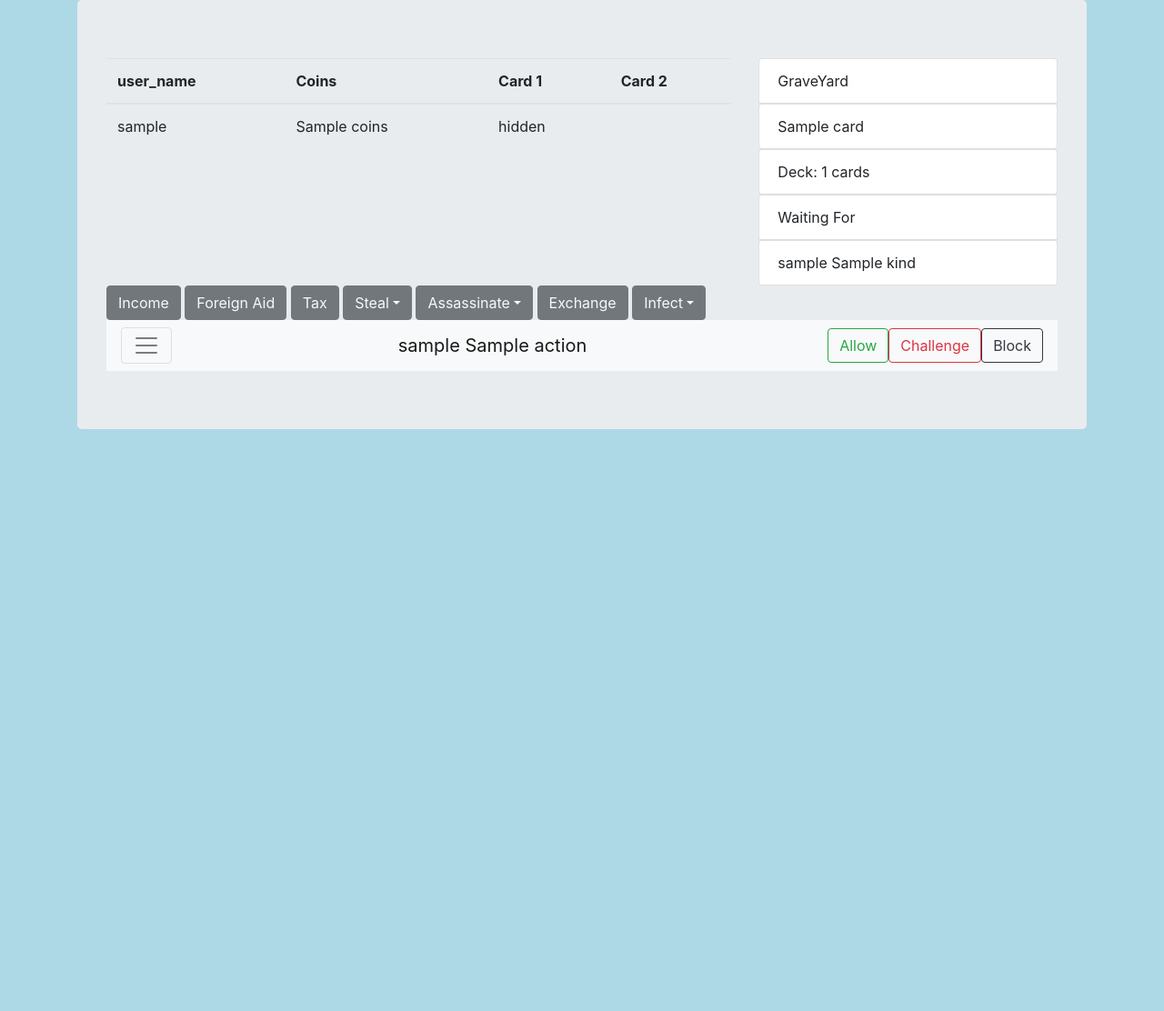
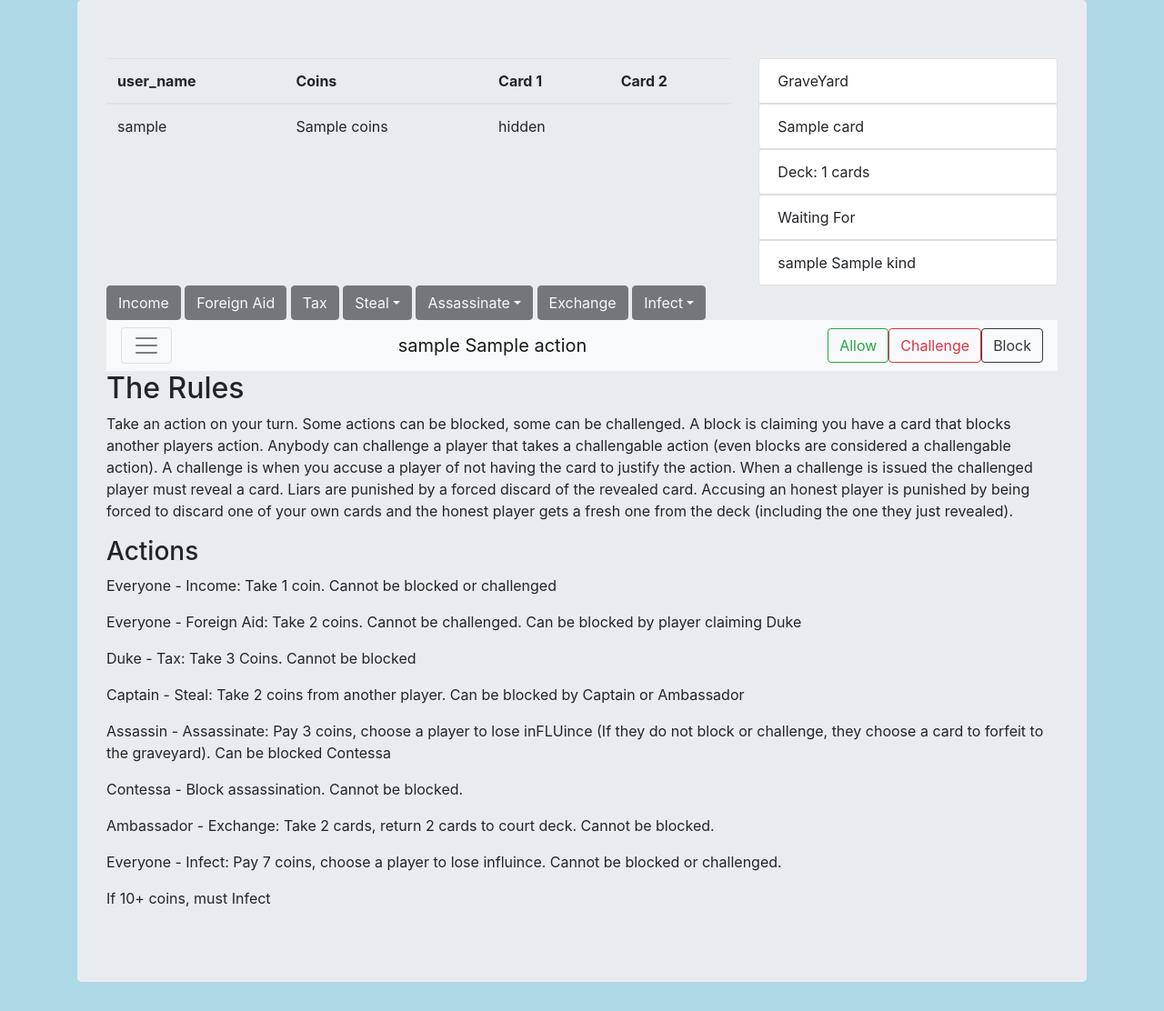
Before and after one commit to blandmanstudios/blandgames, a Flask app: template templates/mongo_play_page.html in a window 1280 px wide. Shown: the whole page at 91% size. Before the commit the page ends 472 px from the top, so only its background shows below. Run offline with Flask 2, Linux system fonts and the light colour scheme; the template is opened without the code that fills it: most values are stand-ins (such as "Sample title", 1, 10 or a date in 2020); parts of the project's set-up code (start-up, migrations or seed data) failed here and were passed over; some libraries are stand-ins or nearby versions.

Commit message:
mongo_play_page.html: Add the written rules to the play page

```diff
--- a/templates/mongo_play_page.html
+++ b/templates/mongo_play_page.html
@@ -117,6 +117,18 @@
   </ul>
 </div>
 
+<h2>The Rules</h2>
+<p>Take an action on your turn. Some actions can be blocked, some can be challenged. A block is claiming you have a card that blocks another players action. Anybody can challenge a player that takes a challengable action (even blocks are considered a challengable action). A challenge is when you accuse a player of not having the card to justify the action. When a challenge is issued the challenged player must reveal a card. Liars are punished by a forced discard of the revealed card. Accusing an honest player is punished by being forced to discard one of your own cards and the honest player gets a fresh one from the deck (including the one they just revealed).</p>
+<h3>Actions</h3>
+<p>Everyone - Income: Take 1 coin. Cannot be blocked or challenged</p>
+<p>Everyone - Foreign Aid: Take 2 coins. Cannot be challenged. Can be blocked by player claiming Duke</p>
+<p>Duke - Tax: Take 3 Coins. Cannot be blocked</p>
+<p>Captain - Steal: Take 2 coins from another player. Can be blocked by Captain or Ambassador</p>
+<p>Assassin - Assassinate: Pay 3 coins, choose a player to lose inFLUince (If they do not block or challenge, they choose a card to forfeit to the graveyard). Can be blocked Contessa</p>
+<p>Contessa - Block assassination. Cannot be blocked. </p>
+<p>Ambassador - Exchange: Take 2 cards, return 2 cards to court deck. Cannot be blocked. </p>
+<p>Everyone - Infect: Pay 7 coins, choose a player to lose influince. Cannot be blocked or challenged. </p>
+<p>If 10+ coins, must Infect</p>
 
 </div>
 <div class="modal fade" id="discardCardModal" data-backdrop="static" tabindex="-1" role="dialog" aria-labelledby="modal_header_text" aria-hidden="true">
```
